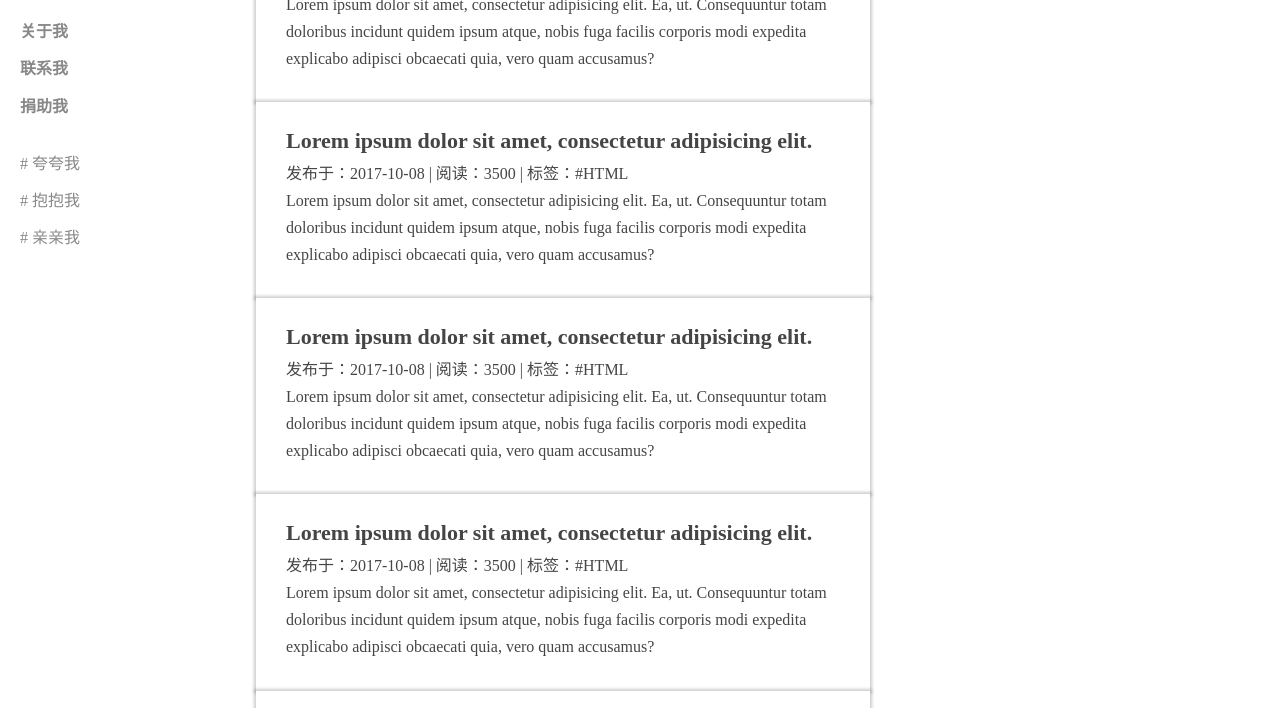
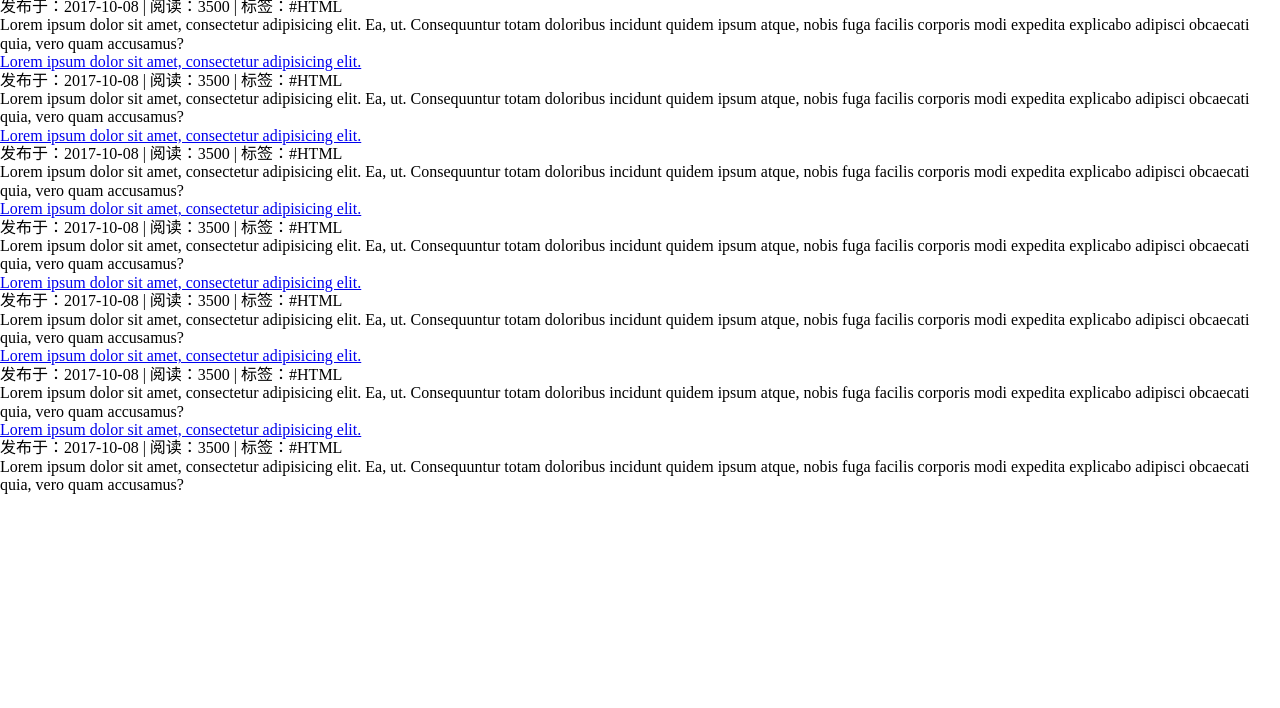
Before and after one commit to maowanli/Mao, a plain HTML site: page index.html in a window 1280 px wide. Shown: the part 94-802 px from the top of the page. Drawn offline with nearby package versions, Linux system fonts and the light colour scheme.

Commit message:
Update index.html

```diff
--- a/index.html
+++ b/index.html
@@ -5,7 +5,7 @@
   <meta name="viewport" content="width=device-width, initial-scale=1.0">
   <meta http-equiv="X-UA-Compatible" content="ie=edge">
   <link rel="stylesheet" href="http://cdn.bootcss.com/normalize/7.0.0/normalize.min.css">
-  <link rel="stylesheet" href="css/main.css">
+  <link rel="stylesheet" href="css/Create main.css">
   <title>MaoMao君</title>
 </head>
 <body background="img/bj.jpg">
```
